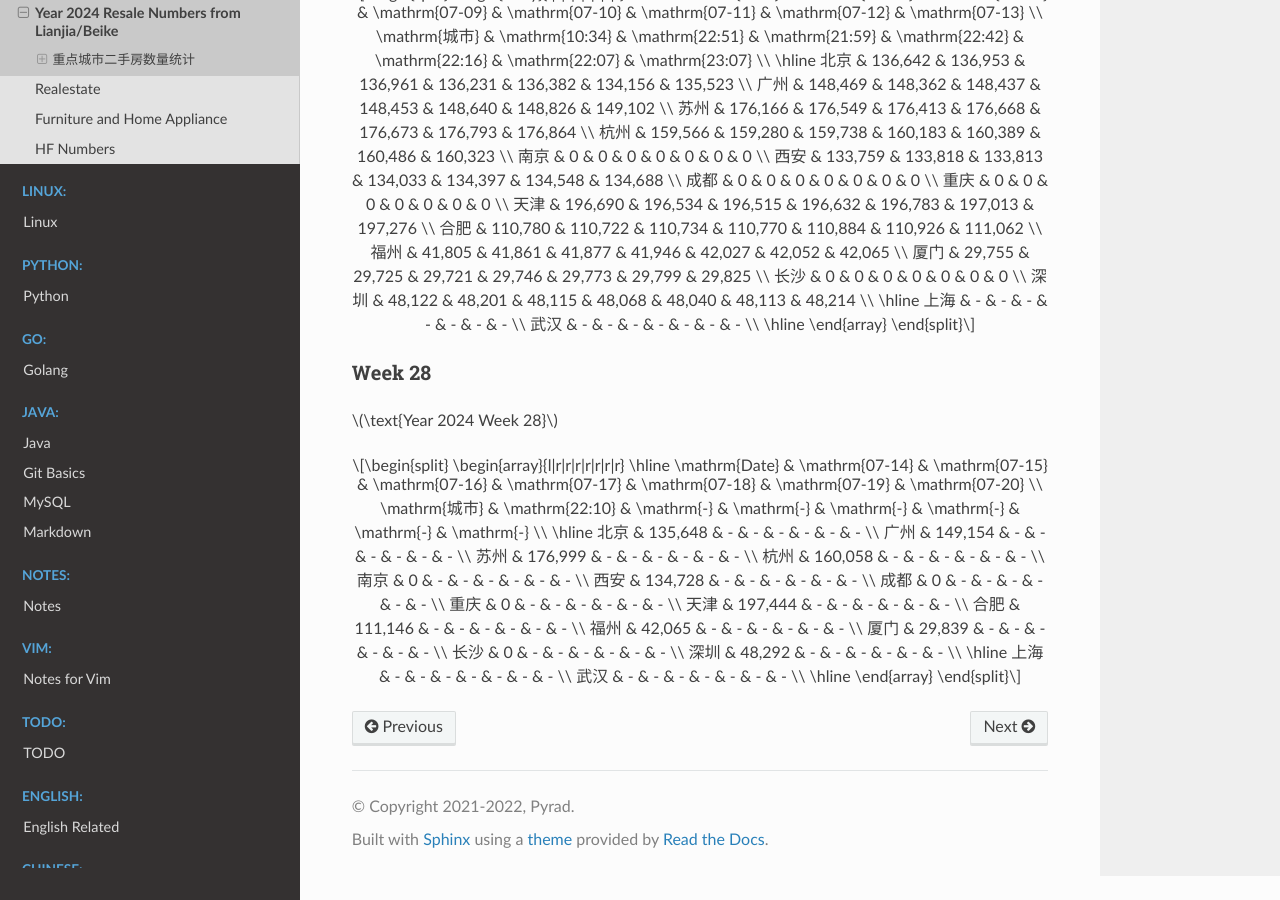
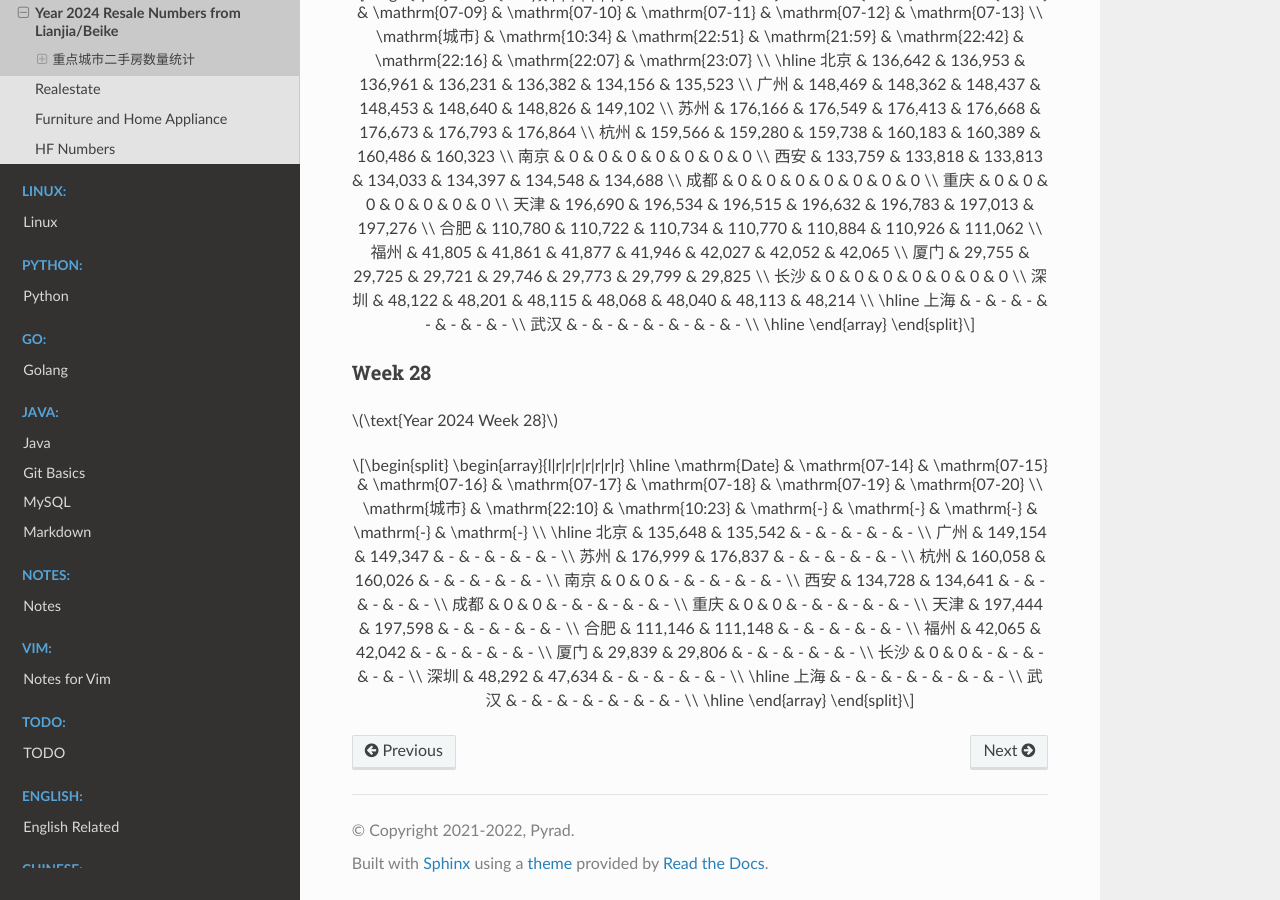
Before and after one commit to Pyrad/pyradnotes, a Sphinx documentation site: the page built from source/RealEstate/resalenumbers2024.md, in a window 1280 px wide and 900 px high, scrolled down 13629 px. Built offline with Sphinx 7.4.7 and the Read the Docs theme 2.0.0, drawn with Linux system fonts in a browser that asks for light colours; pages that are not in the unit, such as notebooks, are missing from menus; a script that is not in the unit is left out.

Commit message:
Realestate Update resale numbers 2024-07-15 10:23

```diff
--- a/source/RealEstate/resalenumbers2024.md
+++ b/source/RealEstate/resalenumbers2024.md
@@ -907,22 +907,22 @@ $$
 \begin{array}{l|r|r|r|r|r|r|r}
 \hline
 \mathrm{Date} & \mathrm{07-14} & \mathrm{07-15} & \mathrm{07-16} & \mathrm{07-17} & \mathrm{07-18} & \mathrm{07-19} & \mathrm{07-20} \\
-\mathrm{城市} & \mathrm{22:10} & \mathrm{-} & \mathrm{-} & \mathrm{-} & \mathrm{-} & \mathrm{-} & \mathrm{-} \\
+\mathrm{城市} & \mathrm{22:10} & \mathrm{10:23} & \mathrm{-} & \mathrm{-} & \mathrm{-} & \mathrm{-} & \mathrm{-} \\
 \hline
-北京 & 135,648 & - & - & - & - & - & - \\
-广州 & 149,154 & - & - & - & - & - & - \\
-苏州 & 176,999 & - & - & - & - & - & - \\
-杭州 & 160,058 & - & - & - & - & - & - \\
-南京 & 0 & - & - & - & - & - & - \\
-西安 & 134,728 & - & - & - & - & - & - \\
-成都 & 0 & - & - & - & - & - & - \\
-重庆 & 0 & - & - & - & - & - & - \\
-天津 & 197,444 & - & - & - & - & - & - \\
-合肥 & 111,146 & - & - & - & - & - & - \\
-福州 & 42,065 & - & - & - & - & - & - \\
-厦门 & 29,839 & - & - & - & - & - & - \\
-长沙 & 0 & - & - & - & - & - & - \\
-深圳 & 48,292 & - & - & - & - & - & - \\
+北京 & 135,648 & 135,542 & - & - & - & - & - \\
+广州 & 149,154 & 149,347 & - & - & - & - & - \\
+苏州 & 176,999 & 176,837 & - & - & - & - & - \\
+杭州 & 160,058 & 160,026 & - & - & - & - & - \\
+南京 & 0 & 0 & - & - & - & - & - \\
+西安 & 134,728 & 134,641 & - & - & - & - & - \\
+成都 & 0 & 0 & - & - & - & - & - \\
+重庆 & 0 & 0 & - & - & - & - & - \\
+天津 & 197,444 & 197,598 & - & - & - & - & - \\
+合肥 & 111,146 & 111,148 & - & - & - & - & - \\
+福州 & 42,065 & 42,042 & - & - & - & - & - \\
+厦门 & 29,839 & 29,806 & - & - & - & - & - \\
+长沙 & 0 & 0 & - & - & - & - & - \\
+深圳 & 48,292 & 47,634 & - & - & - & - & - \\
 \hline
 上海 & - & - & - & - & - & - & - \\
 武汉 & - & - & - & - & - & - & - \\
```
Also changed, not shown: 1 other file.
